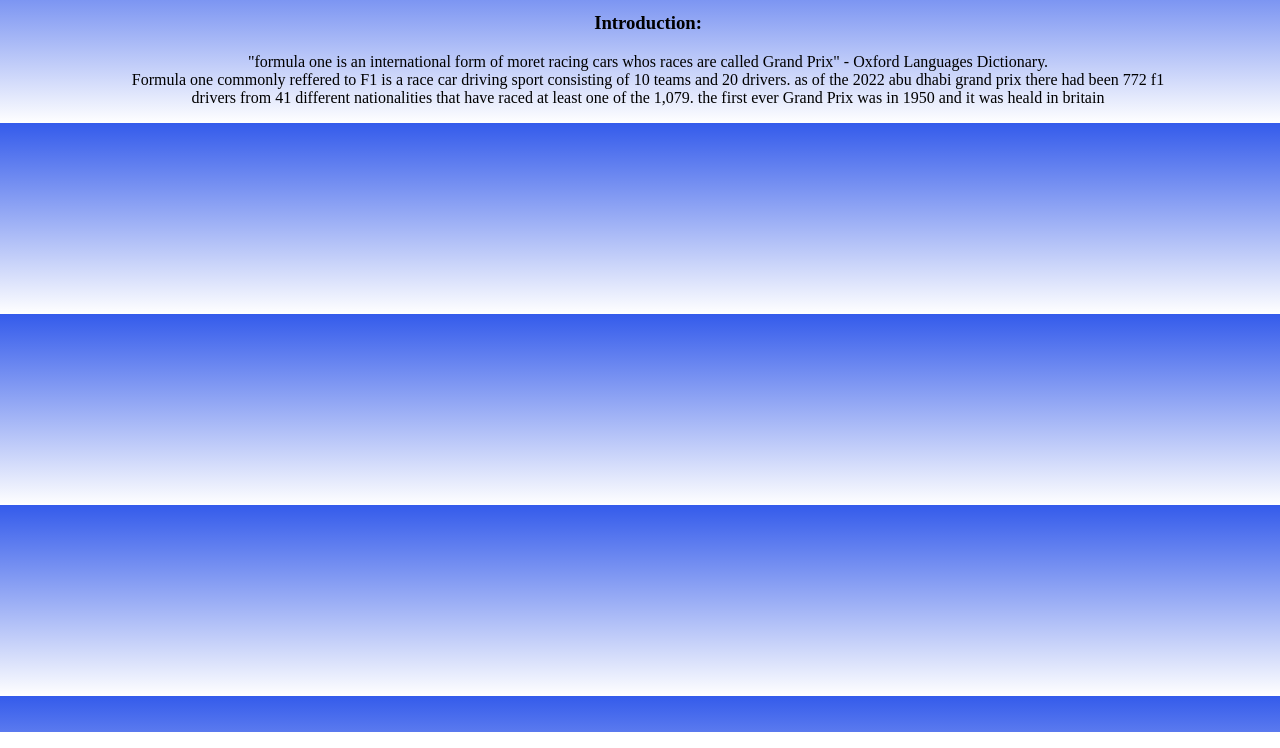
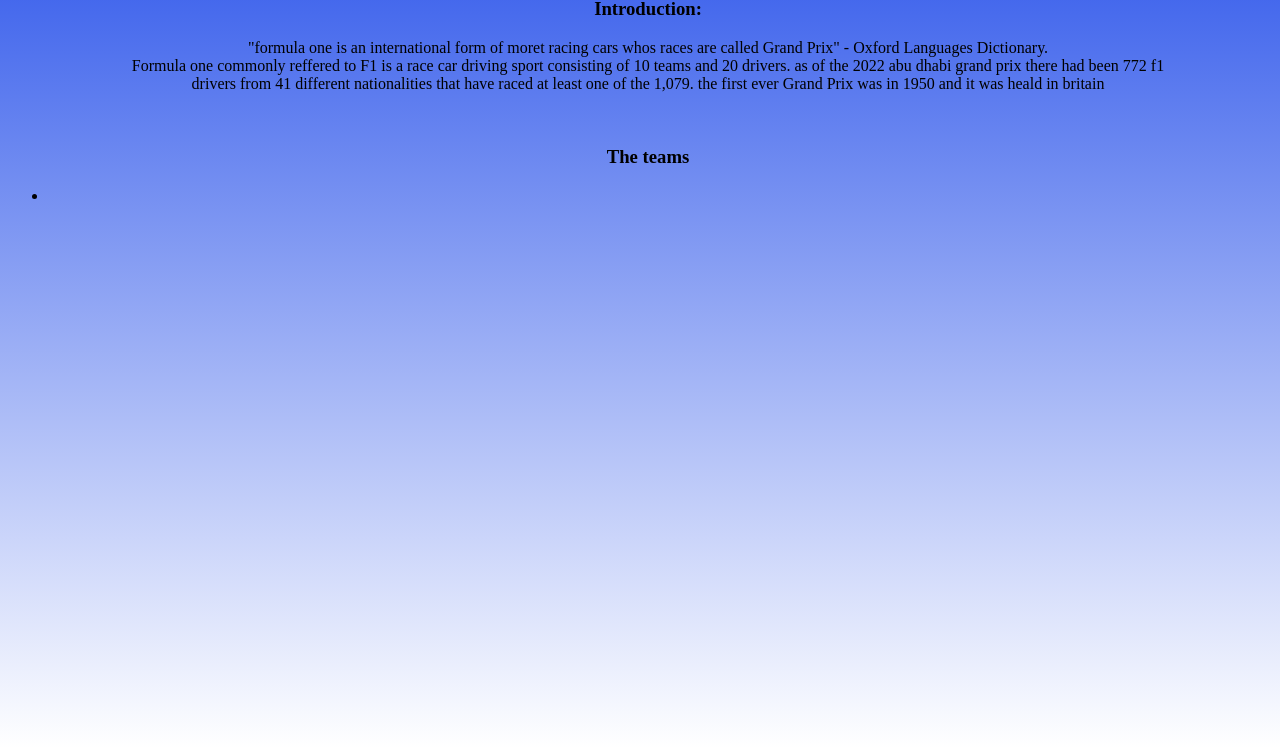
Before and after one commit to ha8465/myWebsite, a plain HTML site: page index.html in a window 1280 px wide. Shown: the part 68-816 px from the top of the page. Drawn offline with Linux system fonts and the light colour scheme.

Commit message:
Update index.html
removedthe '!DOCTYPE'

```diff
--- a/index.html
+++ b/index.html
@@ -1,4 +1,4 @@
-<!DOCTYPE html>
+<html>
 <html>
 <head>
 <title>Formula One Website</title>
@@ -21,6 +21,9 @@
   Formula one commonly reffered to F1 is a race car driving sport consisting of 10 teams and 20 drivers. as of the 2022 abu dhabi grand prix there had been 772 f1 <br>
   drivers from 41 different nationalities that have raced at least one of the 1,079. the first ever Grand Prix was in 1950 and it was heald in britain
   </p>
-
+     <br>
+     <h3>The teams</h3>
+     <ul>
+          <li>
 </body>
 </html>
```
